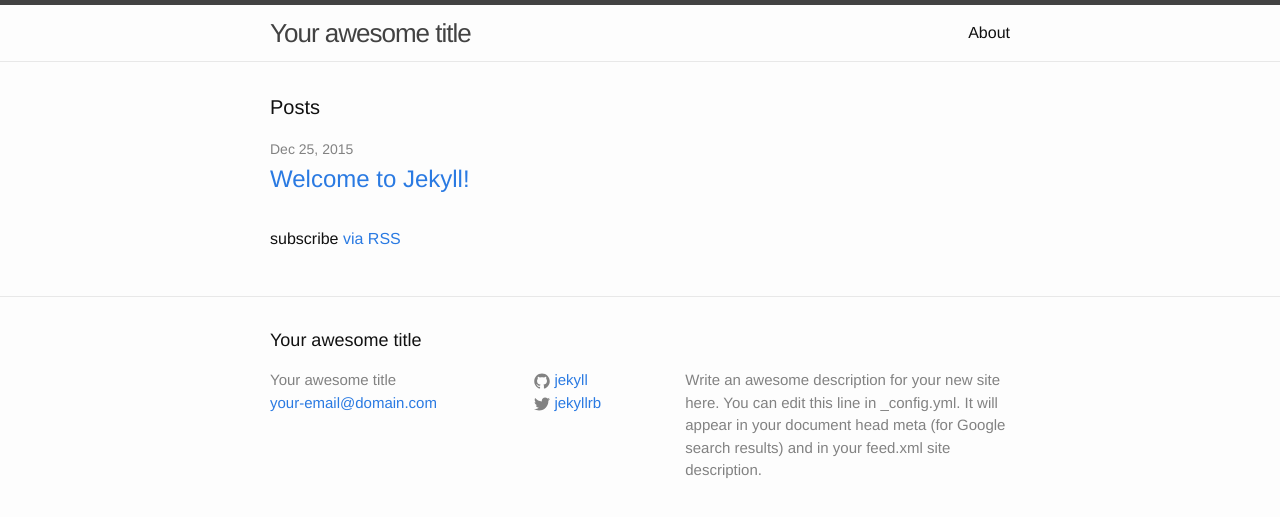
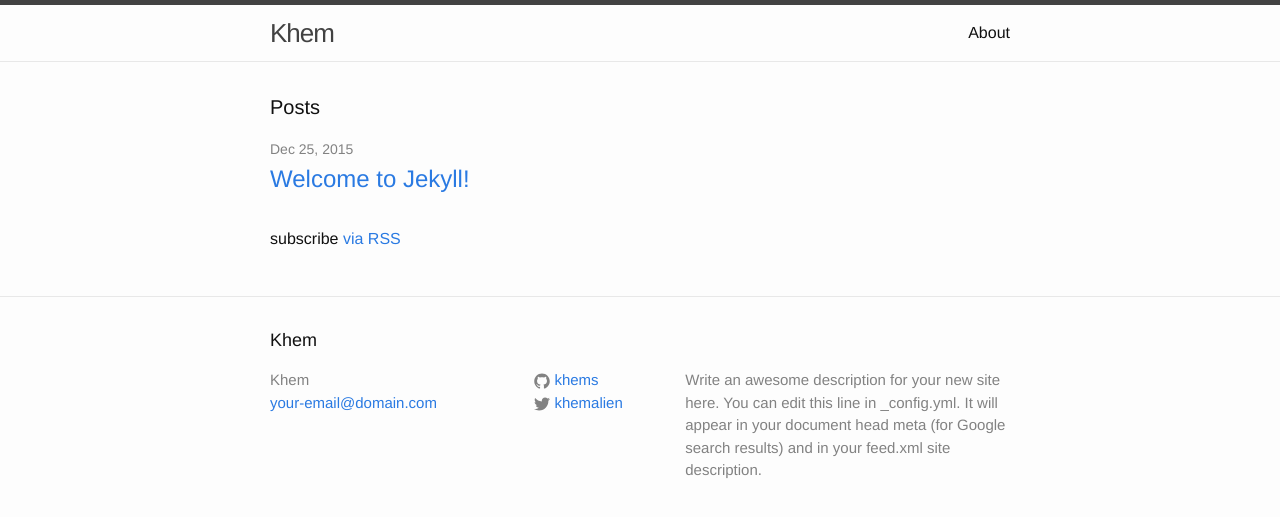
Before and after one commit to khems/khems.github.io, a Jekyll site: the page built from index.html, in a window 1280 px wide. Shown: the top 517 px of the page. Built offline with Jekyll 4.4.1, drawn with Linux system fonts in a browser that asks for light colours.

Commit message:
Changed config file to include my details

```diff
--- a/_config.yml
+++ b/_config.yml
@@ -1,14 +1,14 @@
 # Site settings
-title: Your awesome title
+title: Khem
 email: your-email@domain.com
 description: > # this means to ignore newlines until "baseurl:"
   Write an awesome description for your new site here. You can edit this
   line in _config.yml. It will appear in your document head meta (for
   Google search results) and in your feed.xml site description.
 baseurl: "" # the subpath of your site, e.g. /blog/
-url: "http://yourdomain.com" # the base hostname & protocol for your site
-twitter_username: jekyllrb
-github_username:  jekyll
+url: "http://khem.net" # the base hostname & protocol for your site
+twitter_username: khemalien
+github_username:  khems
 
 # Build settings
 markdown: kramdown
```
